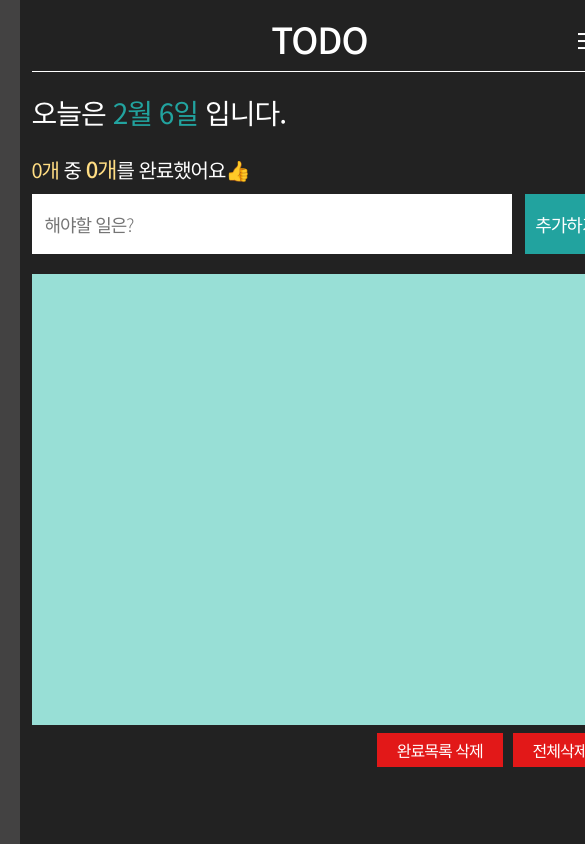
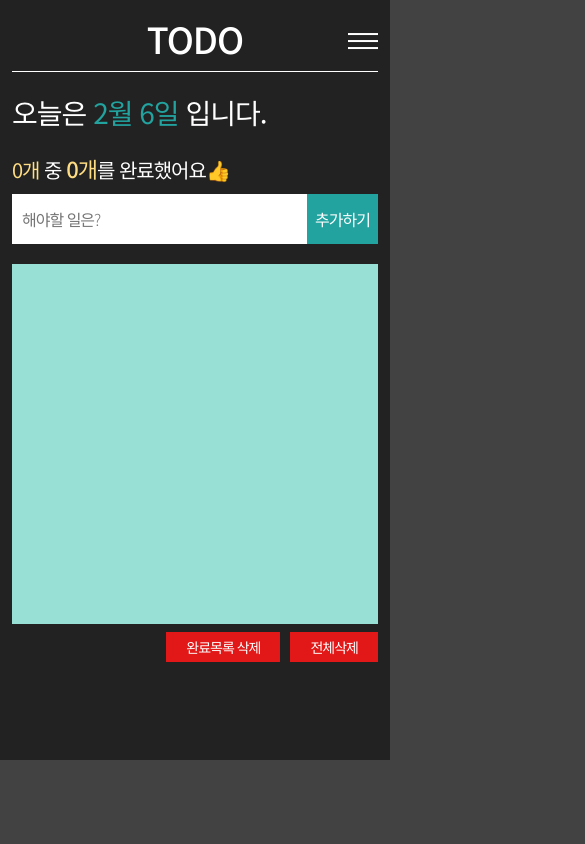
Before and after one commit to chi-0/todo_app, a React (Create React App) app: page / in a window 390 px wide. Shown: the top 844 px of the page, 585 px wide, since content can reach past the window. Built offline with nearby package versions, Linux system fonts and the light colour scheme.

Commit message:
home 반응형 제작

```diff
--- a/src/components/Header.tsx
+++ b/src/components/Header.tsx
@@ -43,16 +43,29 @@ const Bar = styled.div`
   }
 `;
 
-const NavWrap = styled.div<{ $visibility: string }>`
+const NavWrap = styled.div<{
+  $visibility: string;
+  $blur: string;
+  $brightness: string;
+}>`
   position: absolute;
   top: 60px;
   left: -12px;
   width: 600px;
-  height: calc(100vh - 84px);
+  height: calc(100vh - 72px);
   z-index: 10;
-  backdrop-filter: brightness(55%) blur(5px);
+  backdrop-filter: brightness(${(props) => props.$brightness})
+    blur(${(props) => props.$blur});
+  -webkit-backdrop-filter: brightness(${(props) => props.$brightness})
+    blur(${(props) => props.$blur});
   visibility: ${(props) => props.$visibility};
   transition: 0.1s;
+
+  @media screen and (max-width: 600px) {
+    max-width: 600px;
+    width: calc(100% + 24px);
+    height: calc(90vh - 72px);
+  }
 `;
 
 const Nav = styled.div<{
@@ -98,7 +111,11 @@ export const Header: FC<{ text: string }> = ({ text }) => {
           <Bar />
         </BarBtn>
       </HeaderWrap>
-      <NavWrap $visibility={isValid ? "hidden" : "visible"}>
+      <NavWrap
+        $visibility={isValid ? "hidden" : "visible"}
+        $blur={isValid ? "0" : "5px"}
+        $brightness={isValid ? "100%" : "55%"}
+      >
         <Nav
           $height={isValid ? "0" : "172.8px"}
           $overflow={isValid ? "hidden" : "visible"}
--- a/src/pages/home/TodoBtn.tsx
+++ b/src/pages/home/TodoBtn.tsx
@@ -15,6 +15,10 @@ const Btn = styled.button`
   background-color: ${COLOR_PICK.redColor};
   margin-left: 10px;
   cursor: pointer;
+
+  @media screen and (max-width: 600px) {
+    font-size: 14px;
+  }
 `;
 
 export const TodoBtn = () => {
--- a/src/pages/home/TodoForm.tsx
+++ b/src/pages/home/TodoForm.tsx
@@ -31,6 +31,14 @@ const Input = styled.input`
   &::placeholder {
     font-weight: 300;
   }
+
+  @media screen and (max-width: 600px) {
+    max-width: 480px;
+    width: 100%;
+    height: 50px;
+    font-size: 16px;
+    padding: 0 10px;
+  }
 `;
 
 const Btn = styled.button`
@@ -41,6 +49,13 @@ const Btn = styled.button`
   background-color: ${COLOR_PICK.mainColor};
   box-sizing: border-box;
   font-size: 18px;
+
+  @media screen and (max-width: 600px) {
+    font-size: 16px;
+    height: 50px;
+    padding: 0 8px;
+    flex-shrink: 0;
+  }
 `;
 
 type FormValues = {
--- a/src/pages/home/TodoList.tsx
+++ b/src/pages/home/TodoList.tsx
@@ -11,6 +11,10 @@ const ListWrap = styled.ul`
   padding: 10px;
   overflow-y: auto;
   margin-bottom: 8px;
+
+  @media screen and (max-width: 600px) {
+    height: 49%;
+  }
 `;
 
 const TodoItem = styled.li<{ $complete: boolean }>`
@@ -26,9 +30,18 @@ const TodoItem = styled.li<{ $complete: boolean }>`
     padding: 12px;
     text-decoration: ${(props) => (props.$complete ? "line-through" : "none")};
   }
+
+  @media screen and (max-width: 600px) {
+    > p {
+      width: 100%;
+    }
+  }
 `;
 
-const BtnWrap = styled.div``;
+const BtnWrap = styled.div`
+  display: flex;
+  flex-shrink: 0;
+`;
 
 const Btn = styled.button<{ $color: string }>`
   all: unset;
@@ -36,6 +49,11 @@ const Btn = styled.button<{ $color: string }>`
   background-color: ${(props) => props.$color};
   padding: 12px;
   margin-left: 5px;
+
+  @media screen and (max-width: 600px) {
+    padding: 11px;
+    font-size: 14px;
+  }
 `;
 
 export const TodoList = () => {
--- a/src/ui/Container.tsx
+++ b/src/ui/Container.tsx
@@ -6,7 +6,6 @@ import { useLocation } from "react-router-dom";
 
 const Wrap = styled.div`
   width: 100%;
-  padding: 0 5%;
 `;
 
 const InnerWrap = styled.div`
@@ -15,12 +14,18 @@ const InnerWrap = styled.div`
   background-color: ${COLOR_PICK.darkColor};
   margin: 0 auto;
   padding: 12px;
+
+  @media screen and (max-width: 600px) {
+    width: 100%;
+    height: 90vh;
+  }
 `;
 
 export const Container: FC<{ children: ReactNode }> = ({ children }) => {
   const { pathname } = useLocation();
   const [naming, setNaming] = useState("");
 
+  useEffect(() => {
     const headerNaming = () => {
       if (pathname === "/") {
         setNaming("TODO");
@@ -33,9 +38,8 @@ export const Container: FC<{ children: ReactNode }> = ({ children }) => {
       }
     };
 
-  useEffect(() => {
     headerNaming();
-  }, [pathname]);
+  }, [pathname, setNaming]);
 
   return (
     <Wrap>
```
Also changed, not shown: 2 other files (tests, documents, lock files or other folders). Lines whose indentation alone changed are shown as unchanged.
